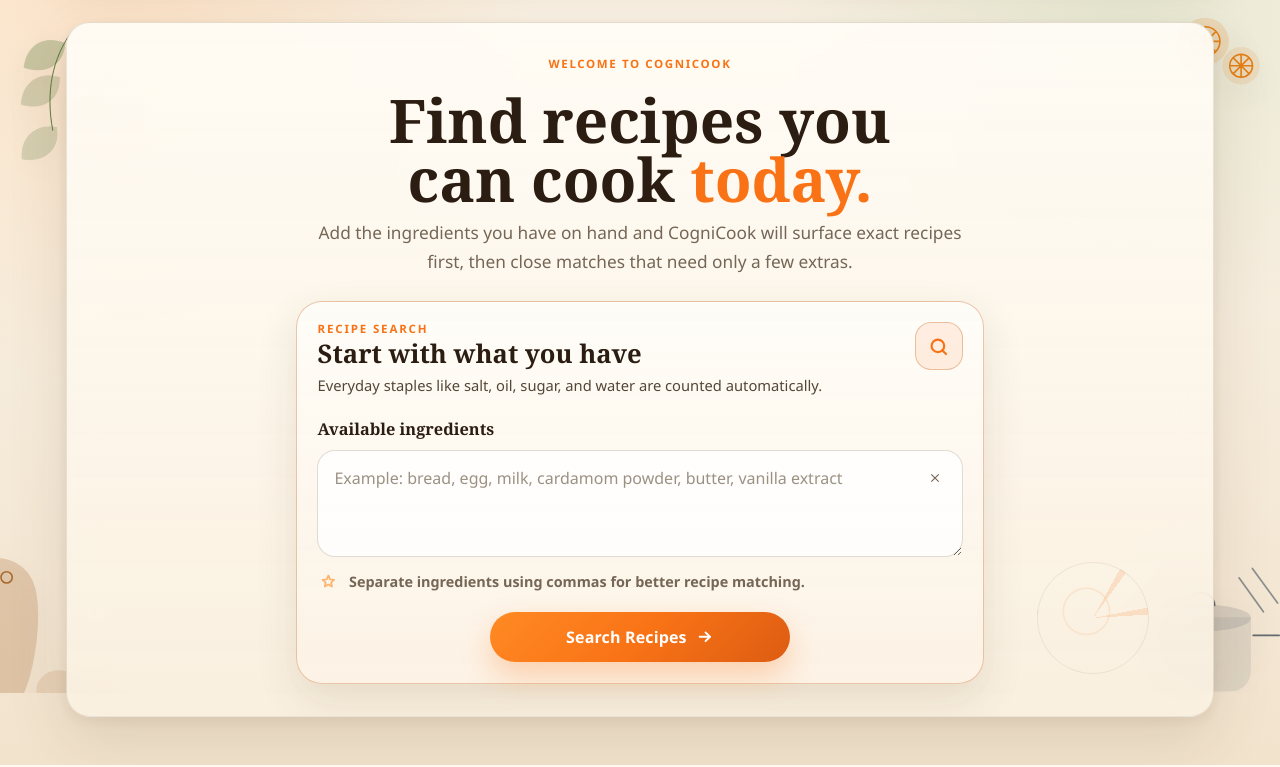
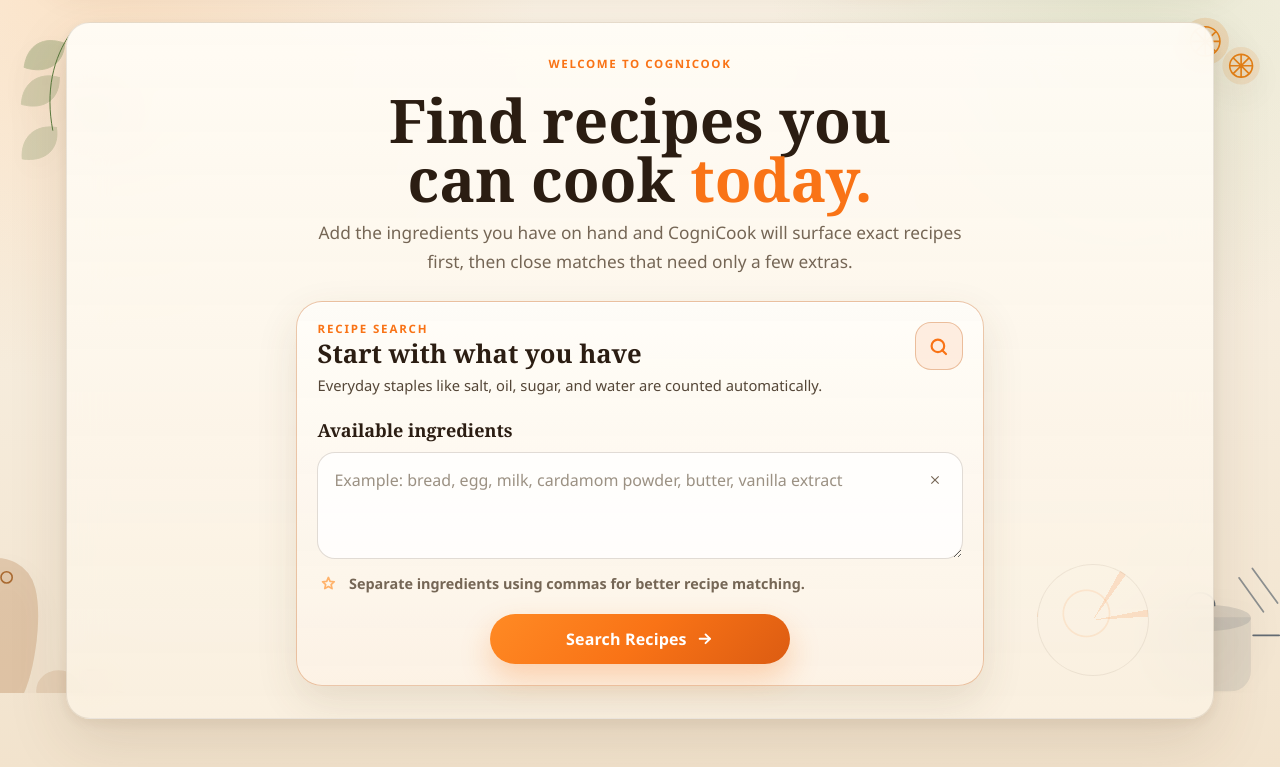
Before and after one commit to Najeel08/cognicook, a Flask app: page /dashboard in a window 1280 px wide. Shown: the part 107-874 px from the top of the page. Run offline with Flask 3, Linux system fonts and the light colour scheme; parts of the project's set-up code (start-up, migrations or seed data) failed here and were passed over.

Commit message:
feat: Add font size styling to ingredients label in dashboard home template

```diff
--- a/templates/dashboard_home.html
+++ b/templates/dashboard_home.html
@@ -33,7 +33,7 @@
       </div>
     </div>
 
-    <label class="field-label dashboard-field-label" for="ingredients">Available ingredients</label>
+    <label class="field-label dashboard-field-label" for="ingredients"><font size="4">Available ingredients</font></label>
     <div class="dashboard-textarea-wrap">
       <textarea
         id="ingredients"
```
